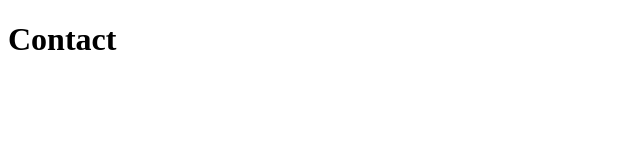
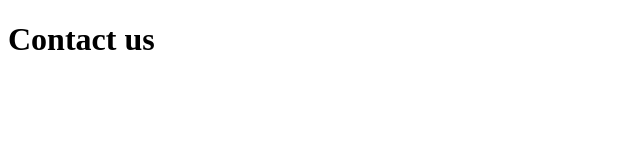
Before and after one commit to SamTomashi/git-collaboration, a plain HTML site: page login.html in a window 1280 px wide. Shown: the full height of the page, 0-640 px from the left. Drawn offline with Linux system fonts and the light colour scheme.

Commit message:
update title

```diff
--- a/login.html
+++ b/login.html
@@ -7,7 +7,7 @@
   <title>Document</title>
 </head>
 <body>
-  <h1>Contact</h1>
+  <h1>Contact us</h1>
 
 </body>
 </html>
```
